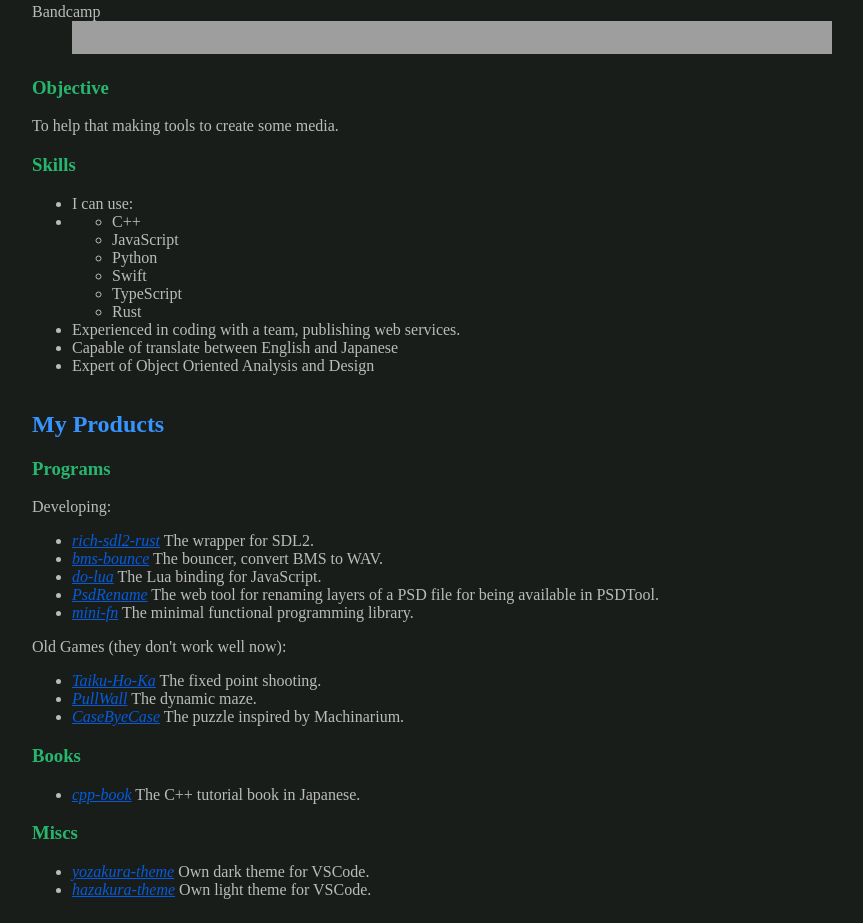
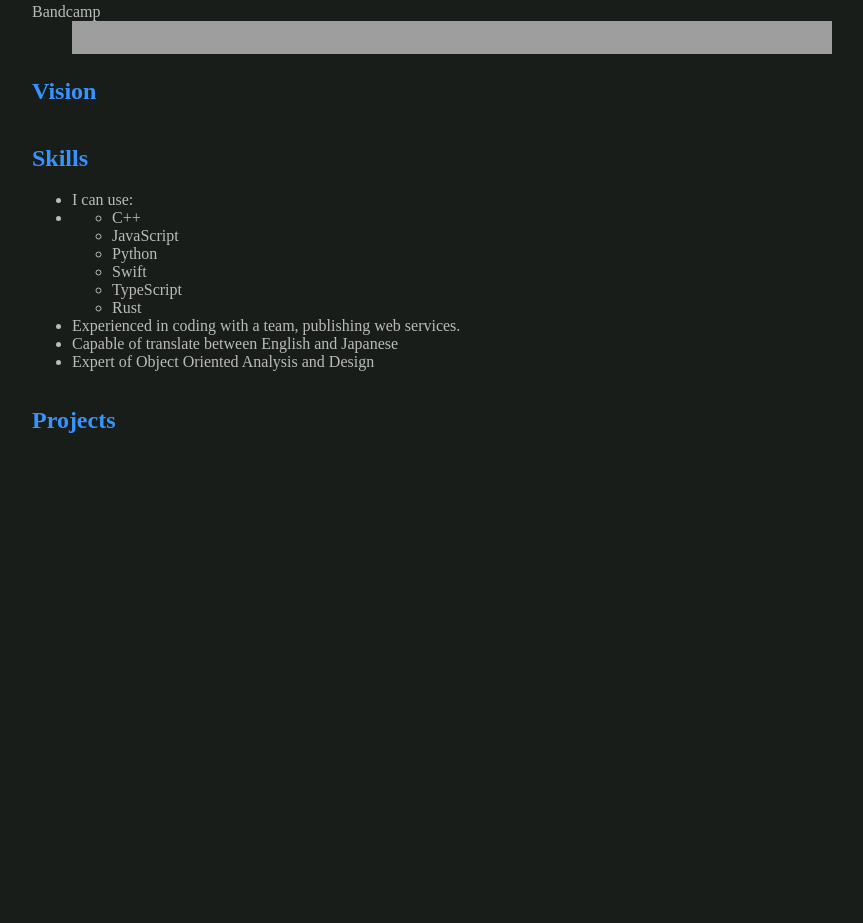
Before and after one commit to MikuroXina/portfolio, a Next.js app: page / in a window 1280 px wide. Shown: the part 401-1324 px from the top of the page, without its empty margins (208-1071 px from the left). After the commit the page ends 863 px from the top, so only its background shows below. Built offline with nearby package versions, Linux system fonts and the light colour scheme; grey boxes are pictures that could not be loaded.

Commit message:
Reconstruct components

```diff
--- a/src/components/about.tsx
+++ b/src/components/about.tsx
@@ -52,10 +52,10 @@
 );
 
 export const About = () => (
-  <section>
+  <article>
     <h2>About</h2>
     {definitions.map((definition, i) => (
       <Define key={i} {...definition} />
     ))}
-  </section>
+  </article>
 );
--- /dev/null
+++ b/src/components/projects.tsx
@@ -0,0 +1,29 @@
+type ProgramItemProps = {
+  repo: string;
+  desc: string;
+};
+
+const RepoItem = ({ repo, desc }: ProgramItemProps) => (
+  <>
+    <cite>
+      <a href={`https://github.com/MikuroXina/${repo}`}>{repo}</a>
+    </cite>{' '}
+    {desc}
+  </>
+);
+
+const RepoList = ({ items }: { items: ProgramItemProps[] }) => (
+  <ul>
+    {items.map((item) => (
+      <li key={item.repo}>
+        <RepoItem {...item} />
+      </li>
+    ))}
+  </ul>
+);
+
+export const Projects = () => (
+  <article>
+    <h2>Projects</h2>
+  </article>
+);
--- a/src/components/skills.tsx
+++ b/src/components/skills.tsx
@@ -8,8 +8,8 @@
 ];
 
 export const Skills = () => (
-  <section>
-    <h3>Skills</h3>
+  <article>
+    <h2>Skills</h2>
     <ul>
       <li>I can use:</li>
       <li>
@@ -23,5 +23,5 @@
       <li>Capable of translate between English and Japanese</li>
       <li>Expert of Object Oriented Analysis and Design</li>
     </ul>
-  </section>
+  </article>
 );
--- /dev/null
+++ b/src/components/vision.tsx
@@ -0,0 +1,5 @@
+export const Vision = () => (
+  <article>
+    <h2>Vision</h2>
+  </article>
+);
--- a/src/pages/index.tsx
+++ b/src/pages/index.tsx
@@ -3,30 +3,8 @@
 import type { NextPage } from 'next';
 import { Skills } from '../components/skills';
 import style from './index.module.css';
-
-type ProgramItemProps = {
-  repo: string;
-  desc: string;
-};
-
-const RepoItem = ({ repo, desc }: ProgramItemProps) => (
-  <>
-    <cite>
-      <a href={`https://github.com/MikuroXina/${repo}`}>{repo}</a>
-    </cite>{' '}
-    {desc}
-  </>
-);
-
-const RepoList = ({ items }: { items: ProgramItemProps[] }) => (
-  <ul>
-    {items.map((item) => (
-      <li key={item.repo}>
-        <RepoItem {...item} />
-      </li>
-    ))}
-  </ul>
-);
+import { Vision } from '../components/vision';
+import { Projects } from '../components/projects';
 
 const Main: NextPage = () => (
   <div className={style.container}>
@@ -34,79 +12,10 @@
       <title>MikuroXina&apos;s station</title>
     </Head>
     <h1>MikuroXina</h1>
-    <article>
-      <About />
-      <section>
-        <h3>Objective</h3>
-        To help that making tools to create some media.
-      </section>
-      <Skills />
-    </article>
-    <article>
-      <h2>My Products</h2>
-      <section>
-        <h3>Programs</h3>
-        Developing:
-        <RepoList
-          items={[
-            {
-              repo: 'rich-sdl2-rust',
-              desc: 'The wrapper for SDL2.',
-            },
-            { repo: 'bms-bounce', desc: 'The bouncer, convert BMS to WAV.' },
-            { repo: 'do-lua', desc: 'The Lua binding for JavaScript.' },
-            {
-              repo: 'PsdRename',
-              desc: 'The web tool for renaming layers of a PSD file for being available in PSDTool.',
-            },
-            {
-              repo: 'mini-fn',
-              desc: 'The minimal functional programming library.',
-            },
-          ]}
-        />
-        Old Games (they don&apos;t work well now):
-        <RepoList
-          items={[
-            {
-              repo: 'Taiku-Ho-Ka',
-              desc: 'The fixed point shooting.',
-            },
-            { repo: 'PullWall', desc: 'The dynamic maze.' },
-            {
-              repo: 'CaseByeCase',
-              desc: 'The puzzle inspired by Machinarium.',
-            },
-          ]}
-        />
-      </section>
-      <section>
-        <h3>Books</h3>
-        <RepoList
-          items={[
-            {
-              repo: 'cpp-book',
-              desc: 'The C++ tutorial book in Japanese.',
-            },
-          ]}
-        />
-      </section>
-      <section>
-        <h3>Miscs</h3>
-        <RepoList
-          items={[
-            {
-              repo: 'yozakura-theme',
-              desc: 'Own dark theme for VSCode.',
-            },
-            {
-              repo: 'hazakura-theme',
-              desc: 'Own light theme for VSCode.',
-            },
-          ]}
-        />
-      </section>
-    </article>
+    <About />
+    <Vision />
+    <Skills />
+    <Projects />
   </div>
 );
 
```
